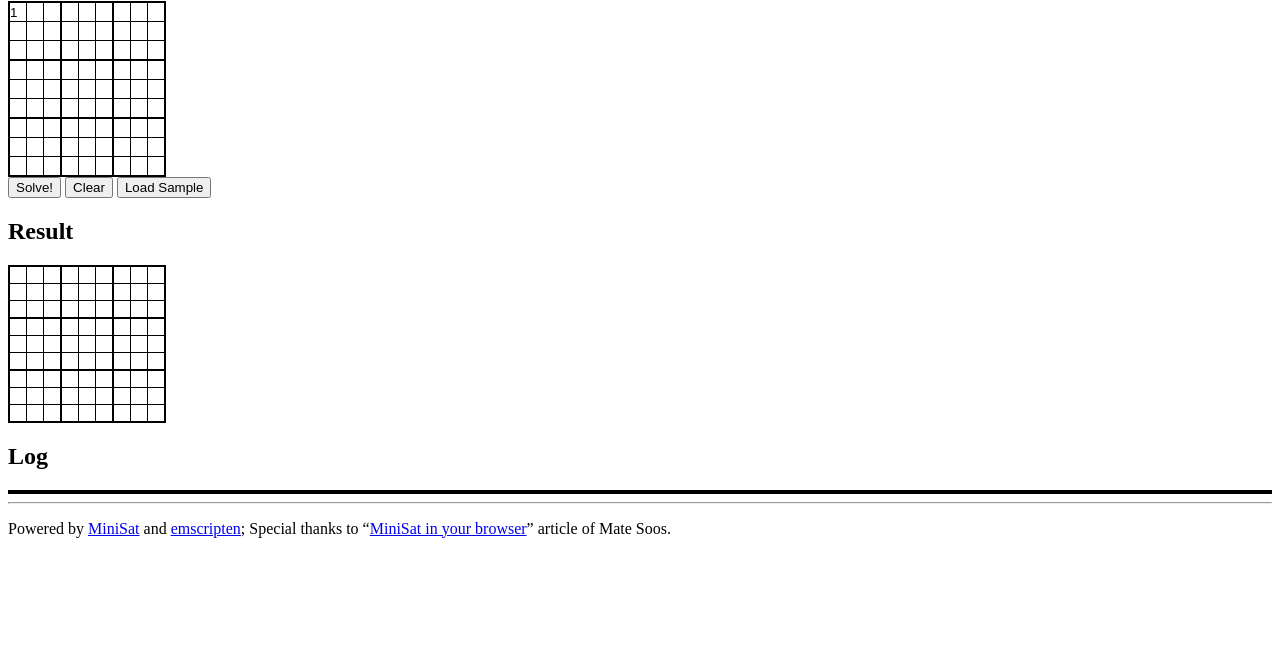
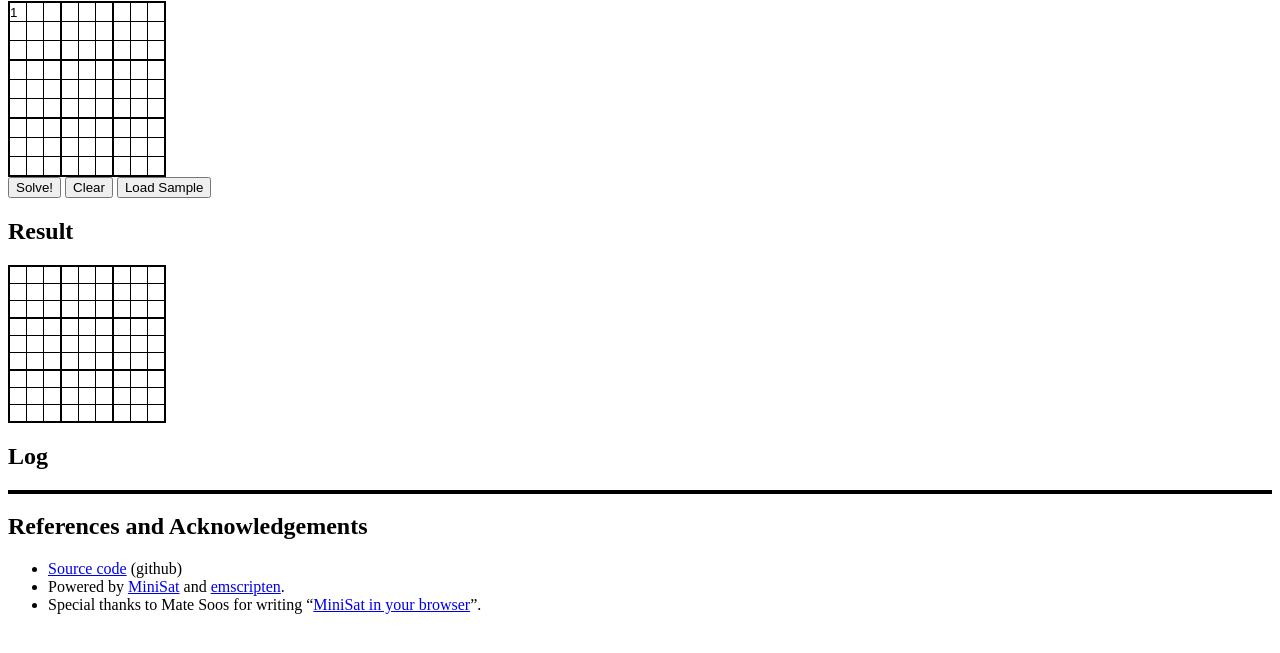
Before and after one commit to msakai/minisat_emscripten_sudoku, a plain HTML site: page index.html in a window 1280 px wide. Shown: the part 79-732 px from the top of the page. Drawn offline with nearby package versions, Linux system fonts and the light colour scheme; a script that the page names is missing.

Commit message:
add a link to github

```diff
--- a/index.html
+++ b/index.html
@@ -293,11 +293,12 @@ var Module = {
 <h2>Log</h2>
 <div id="log"></div>
 
-<hr />
-
-<p>
-Powered by <a href="http://minisat.se/">MiniSat</a> and <a href="http://kripken.github.io/emscripten-site/">emscripten</a>; Special thanks to “<a href="http://www.msoos.org/2013/09/minisat-in-your-browser/">MiniSat in your browser</a>” article of Mate Soos.
-</p>
+<h2>References and Acknowledgements</h2>
+<ul>
+<li><a href="https://github.com/msakai/minisat_emscripten_sudoku">Source code</a> (github)</li>
+<li>Powered by <a href="http://minisat.se/">MiniSat</a> and <a href="http://kripken.github.io/emscripten-site/">emscripten</a>.</li>
+<li>Special thanks to Mate Soos for writing “<a href="http://www.msoos.org/2013/09/minisat-in-your-browser/">MiniSat in your browser</a>”.</li>
+</ul>
 
 </body>
 
```
